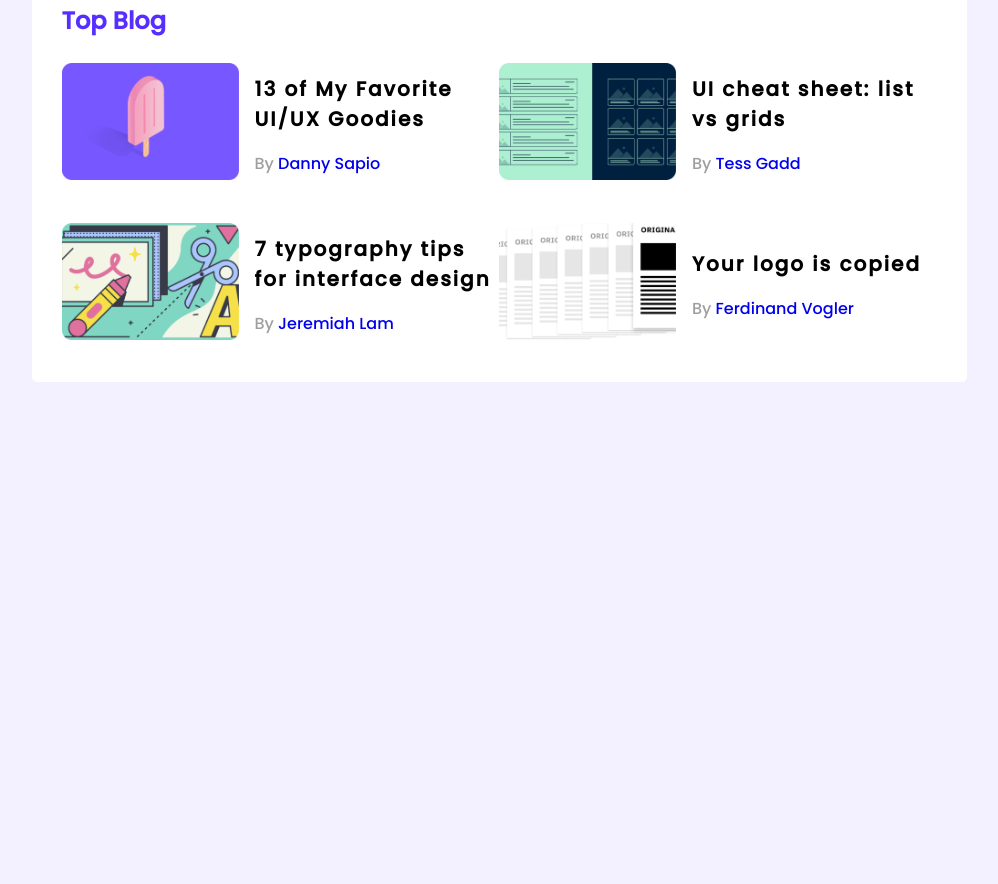
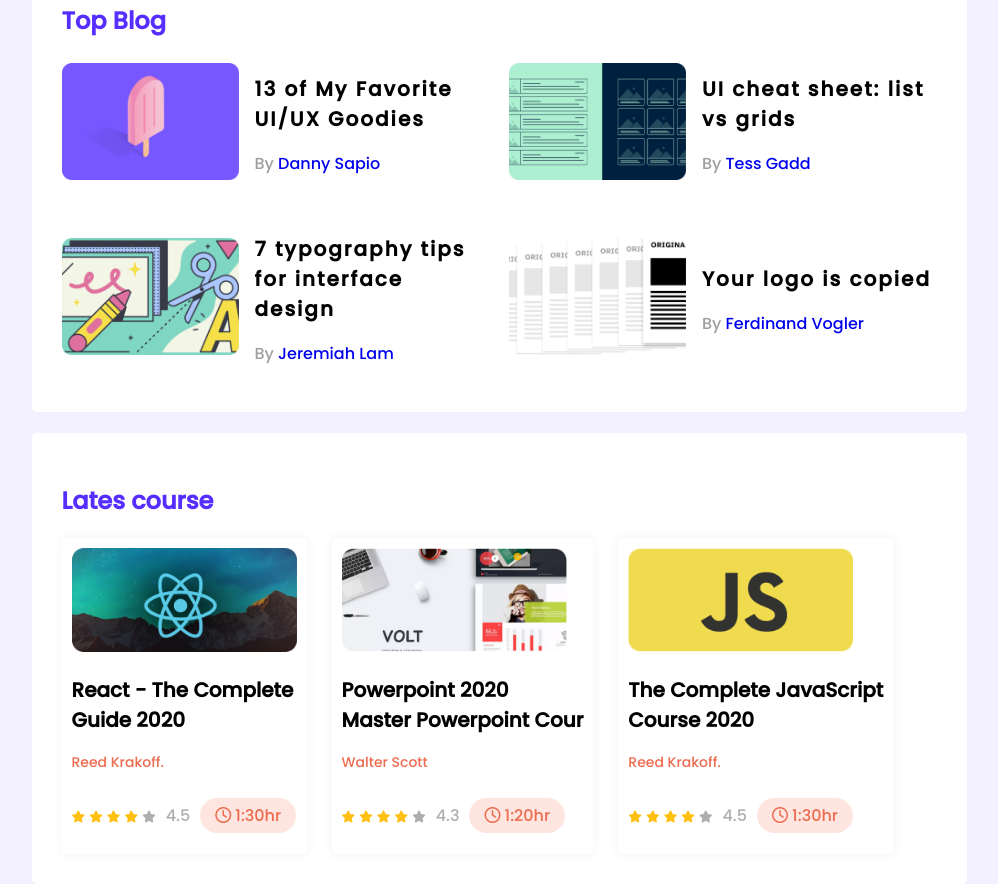
Before and after one commit to rhabir71/landing-website-two, a plain HTML site: page index.html in a window 1280 px wide. Shown: the part 309-1193 px from the top of the page, without its empty margins (141-1139 px from the left). Before the commit the page ends 800 px from the top, so only its background shows below. Drawn offline with Linux system fonts and the light colour scheme.

Commit message:
cours section add

```diff
--- a/css/style.css
+++ b/css/style.css
@@ -27,6 +27,7 @@
 }
 hr{
     border: 1px solid #D1D1D1;
+    padding: ;
 }
 .section-title{
     color: #562EFF;
@@ -58,6 +59,7 @@
     display: grid;
     grid-template-columns: repeat(2, 1fr);
     row-gap: 26px;
+    column-gap: 20px;
 }
 .blog{
     display: flex;
@@ -78,3 +80,48 @@
 .blog-author a{
     text-decoration: none;
 }
+/* =================
+courses styel start here
+=====================  */
+.courses{
+    display: flex;
+    column-gap: 25px;
+}
+.cours{
+    padding: 10px;
+    box-shadow: 0px 0px 10px 3px #f8f8f8;
+    border-radius: 5px;
+}
+.courses-banner img{
+    width: 225px;
+    height: 104px;
+}
+.cours-title{
+    font-size: 20px;
+}
+.cours-author{
+    color: #ED6B4F;
+    font-size: 14px;
+}
+.cours-info{
+    display: flex;
+    align-items: center;
+    column-gap: 10px;
+}
+.cours-info p{
+    color: #AEAEAE;
+}
+.fa-star.color-full{
+    color: #FFC014;
+    font-size: 12px;
+}
+.fa-star.color-null{
+    color: #AEAEAE;
+    font-size: 12px;
+}
+.cours-duration{
+    background-color:#FEE5DF;
+    color: #ED6B4F;
+    padding: 5px 15px;
+    border-radius: 30px;
+}
--- a/index.html
+++ b/index.html
@@ -5,6 +5,8 @@
     <meta http-equiv="X-UA-Compatible" content="IE=edge">
     <meta name="viewport" content="width=device-width, initial-scale=1.0">
     <title>Landing-websit-two</title>
+    <!-- font awesome link -->
+    <script src="https://kit.fontawesome.com/a469fefef8.js" crossorigin="anonymous"></script>
     <!-- stylesheed link -->
     <link rel="stylesheet" href="css/style.css">
 </head>
@@ -86,6 +88,80 @@
                 </div>
             </div>
         </section>
+        <!-- courses section start here -->
+        <section class="container">
+            <div class="lates-courses">
+                <h2 class="section-title">Lates course</h2>
+                <div class="courses">
+                    <article class="cours">
+                        <div class="courses-banner">
+                            <img src="images/courses/course-1.png" alt="">
+                        </div>
+                        <div class="cours-detail">
+                            <h2 class="cours-title">React - The Complete <br> Guide 2020</h2>
+                            <p class="cours-author">Reed Krakoff.</p>
+                            <div class="cours-info">
+                                <div class="cours-ratting">
+                                    <i class="fa-solid fa-star color-full"></i>
+                                    <i class="fa-solid fa-star color-full"></i>
+                                    <i class="fa-solid fa-star color-full"></i>
+                                    <i class="fa-solid fa-star color-full"></i>
+                                    <i class="fa-solid fa-star color-null"></i>
+                                </div>
+                                <p>4.5</p>
+                                <div class="cours-duration">
+                                    <i class="fa-regular fa-clock"></i> 1:30hr
+                                </div>
+                            </div>
+                        </div>
+                    </article>
+                    <article class="cours">
+                        <div class="courses-banner">
+                            <img src="images/courses/course-2.png" alt="">
+                        </div>
+                        <div class="cours-detail">
+                            <h2 class="cours-title">Powerpoint 2020  <br> Master Powerpoint Cour</h2>
+                            <p class="cours-author">Walter Scott</p>
+                            <div class="cours-info">
+                                <div class="cours-ratting">
+                                    <i class="fa-solid fa-star color-full"></i>
+                                    <i class="fa-solid fa-star color-full"></i>
+                                    <i class="fa-solid fa-star color-full"></i>
+                                    <i class="fa-solid fa-star color-full"></i>
+                                    <i class="fa-solid fa-star color-null"></i>
+                                </div>
+                                <p>4.3</p>
+                                <div class="cours-duration">
+                                    <i class="fa-regular fa-clock"></i> 1:20hr
+                                </div>
+                            </div>
+                        </div>
+                    </article>
+                    <article class="cours">
+                        <div class="courses-banner">
+                            <img src="images/courses/course-3.png" alt="">
+                        </div>
+                        <div class="cours-detail">
+                            <h2 class="cours-title">The Complete JavaScript  <br>Course 2020</h2>
+                            <p class="cours-author">Reed Krakoff.</p>
+                            <div class="cours-info">
+                                <div class="cours-ratting">
+                                    <i class="fa-solid fa-star color-full"></i>
+                                    <i class="fa-solid fa-star color-full"></i>
+                                    <i class="fa-solid fa-star color-full"></i>
+                                    <i class="fa-solid fa-star color-full"></i>
+                                    <i class="fa-solid fa-star color-null"></i>
+                                </div>
+                                <p>4.5</p>
+                                <div class="cours-duration">
+                                    <i class="fa-regular fa-clock"></i> 1:30hr
+                                </div>
+                            </div>
+                        </div>
+                    </article>
+                </div>
+            </div>
+        </section>
     </main>
 </body>
 </html>
```
